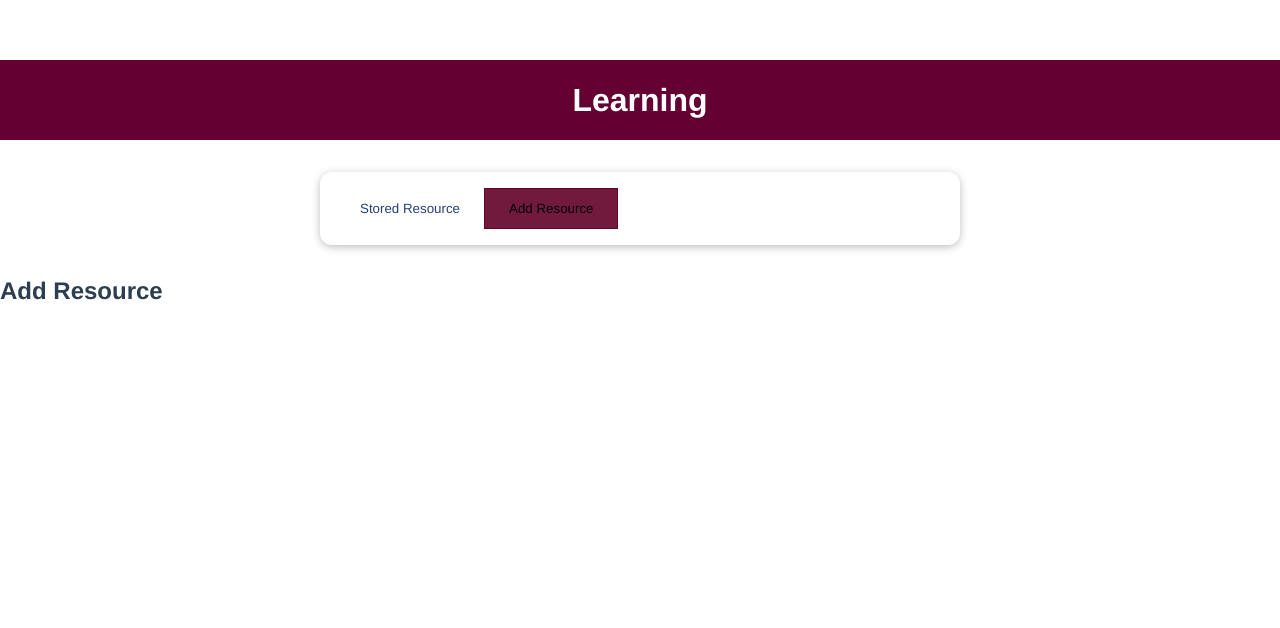
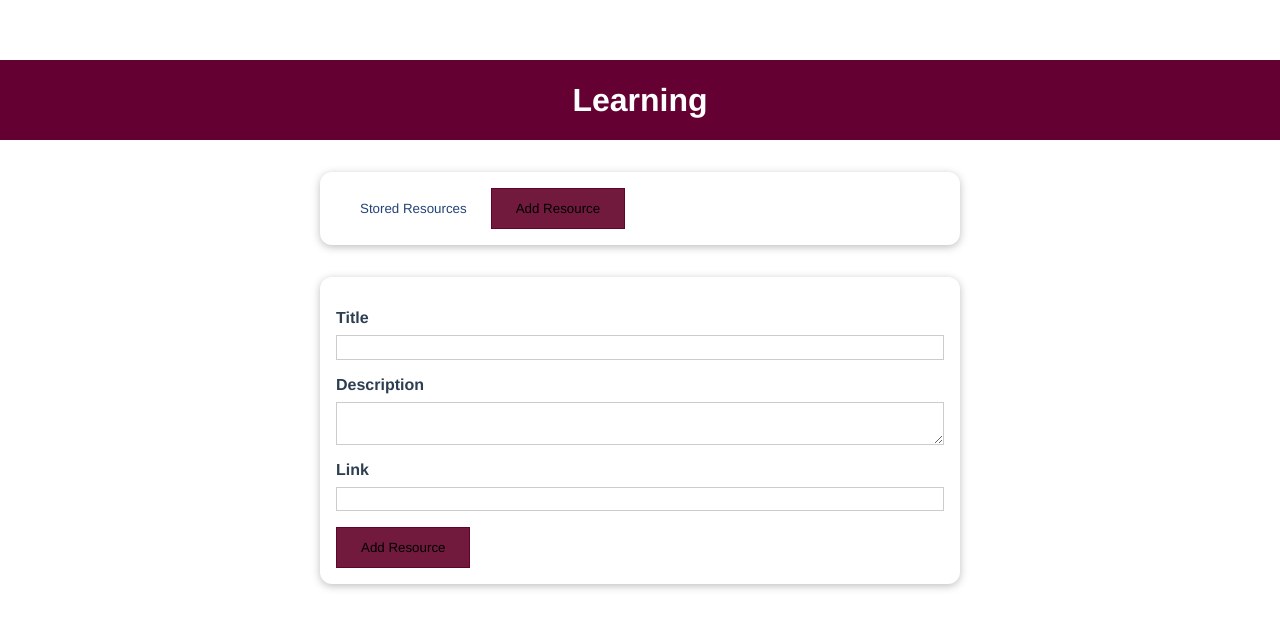
Before and after one commit to AnthonyVillegas87/vue_instance, a Vue app in the folder learning_resource_app/: page / in a window 1280 px wide. Both pictures are taken after a click on the button "Add Resource". Shown: the top 628 px of the page. Built offline with nearby package versions, Linux system fonts and the light colour scheme.

Commit message:
feat: added form for adding resources.

```diff
--- a/learning_resource_app/src/components/UI/BaseButton.vue
+++ b/learning_resource_app/src/components/UI/BaseButton.vue
@@ -1,12 +1,12 @@
 <template>
-  <button :type="type" :class="mode">
+  <button :class="mode">
     <slot></slot>
   </button>
 </template>
 
 <script>
 export default {
-  props: ["type", "mode"],
+  props: ["mode"],
 };
 </script>
 
--- a/learning_resource_app/src/components/learning-resources/AddResource.vue
+++ b/learning_resource_app/src/components/learning-resources/AddResource.vue
@@ -1,3 +1,48 @@
 <template>
-  <h2>Add Resource</h2>
+  <base-card>
+    <form>
+      <div class="form-control">
+        <label for="title">Title</label>
+        <input id="title" name="title" type="text" />
+      </div>
+      <div class="form-control">
+        <label for="description">Description</label>
+        <textarea id="description" name="description"></textarea>
+      </div>
+      <div class="form-control">
+        <label for="link">Link</label>
+        <input id="link" name="link" type="url" />
+      </div>
+      <div>
+        <base-button type="submit">Add Resource</base-button>
+      </div>
+    </form>
+  </base-card>
 </template>
+
+<style scoped>
+label {
+  font-weight: bold;
+  display: block;
+  margin-bottom: 0.5rem;
+}
+
+input,
+textarea {
+  width: 100%;
+  padding: 0.15rem;
+  display: block;
+  font: inherit;
+  border: 1px solid #ccc;
+}
+
+input:focus,
+textarea:focus {
+  border-color: #00738dc5;
+  background-color: #f7ebff;
+}
+
+.form-control {
+  margin: 1rem 0;
+}
+</style>
--- a/learning_resource_app/src/components/learning-resources/TheResources.vue
+++ b/learning_resource_app/src/components/learning-resources/TheResources.vue
@@ -3,7 +3,7 @@
     <base-button
       @click="setSelectedTab('stored-resources')"
       :mode="storedResourcesButtonMode"
-      >Stored Resource</base-button
+      >Stored Resources</base-button
     >
     <base-button
       @click="setSelectedTab('add-resource')"
```
